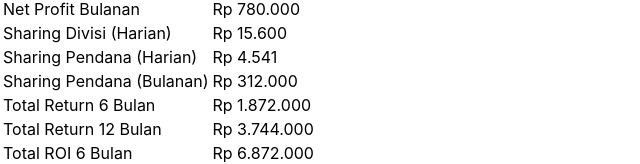
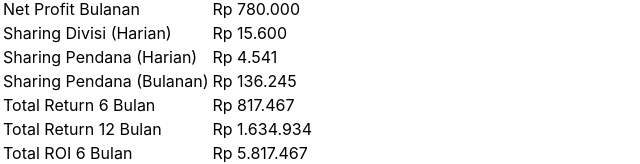
Before and after one commit to acid1010/simulasi_penjualan, a React (Create React App) app: page / in a window 1280 px wide. Shown: the part 298-462 px from the top of the page, without its empty margins (0-640 px from the left). Built offline with nearby package versions, Linux system fonts and the light colour scheme.

Commit message:
Update simulasiPenjualan.js

```diff
--- a/src/simulasiPenjualan.js
+++ b/src/simulasiPenjualan.js
@@ -26,7 +26,7 @@ const SimulasiPenjualan = () => {
   const sharingDivisiHarian = netProfitHarian * 0.6;
   const sharingPendanaHarian = investasi / 11450000 * netProfitHarian * 0.4;
   const sharingDivisiBulanan = netProfitBulanan * 0.6;
-  const sharingPendanaBulanan = netProfitBulanan * 0.4;
+  const sharingPendanaBulanan = investasi / 11450000 * netProfitBulanan * 0.4;
 
   const totalReturn6Bulan = sharingPendanaBulanan * 6;
   const totalReturn12Bulan = sharingPendanaBulanan * 12;
```
